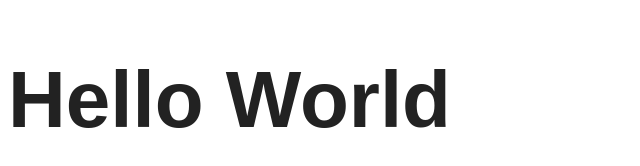
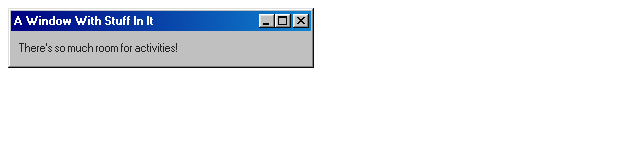
Before and after one commit to jxmeslukin/jxmeslukin.github.io, a website: page index.html in a window 1280 px wide. Shown: the whole page, without its empty margins (0-640 px from the left). Drawn offline with nearby package versions, Linux system fonts and the light colour scheme.

Commit message:
Update index.html

```diff
--- a/index.html
+++ b/index.html
@@ -5,6 +5,18 @@
         <link rel="stylesheet" href="https://unpkg.com/98.css">
     </head>
     <body>
-        <h1>Hello World</h1>
+        <div class="window" style="width: 300px">
+            <div class="title-bar">
+              <div class="title-bar-text">A Window With Stuff In It</div>
+              <div class="title-bar-controls">
+                <button aria-label="Minimize"></button>
+                <button aria-label="Maximize"></button>
+                <button aria-label="Close"></button>
+              </div>
+            </div>
+            <div class="window-body">
+              <p>There's so much room for activities!</p>
+            </div>
+          </div>
     </body>
 </html>
```
